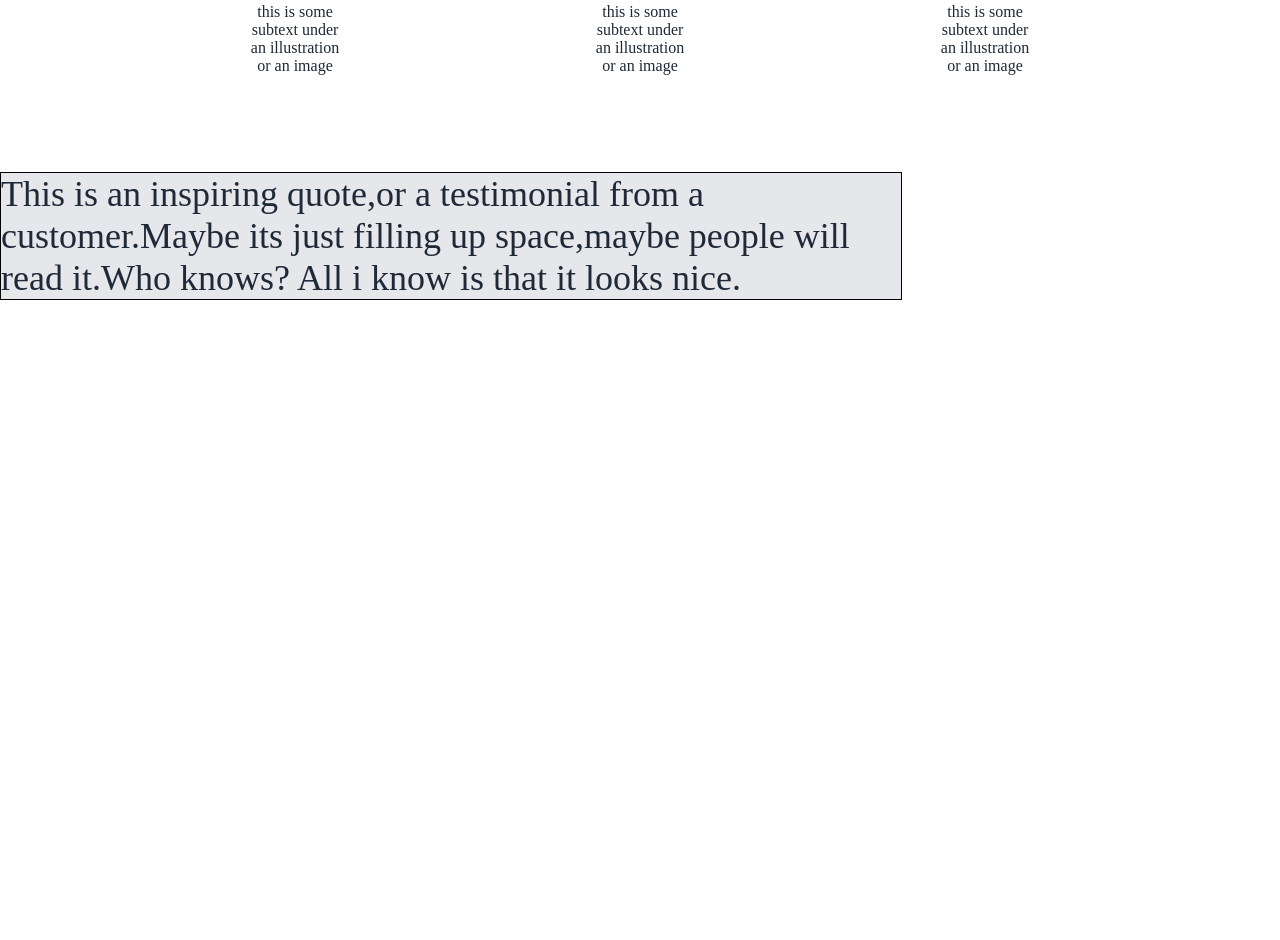
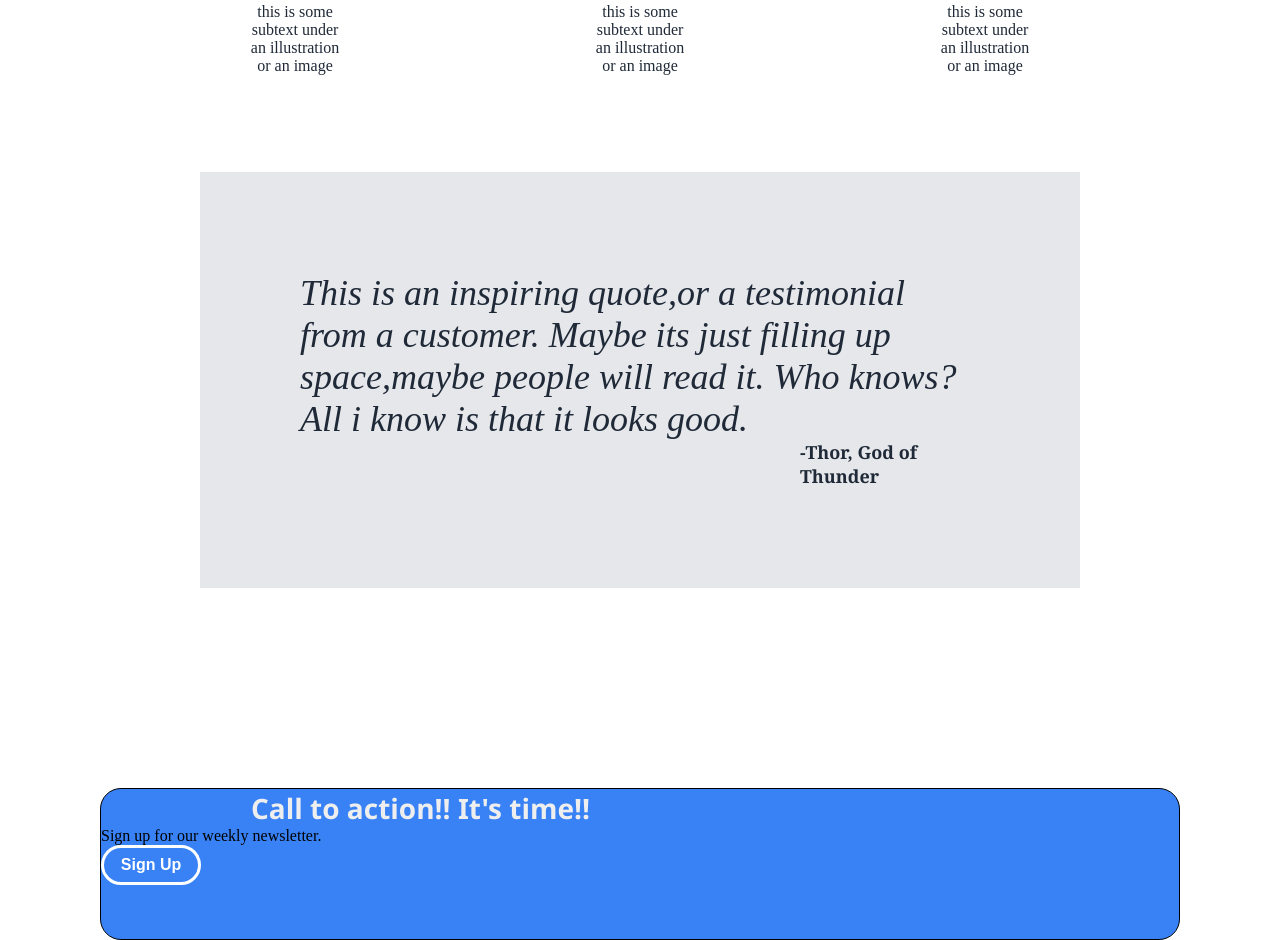
Before and after one commit to AngadDogra/landing-page, a plain HTML site: page index.html in a window 1280 px wide. Shown: the part 666-1606 px from the top of the page. Before the commit the page ends 966 px from the top, so only its background shows below. Drawn offline with Linux system fonts and the light colour scheme.

Commit message:
Completed the quotes section , started on the "call to action" section.

```diff
--- a/index.html
+++ b/index.html
@@ -71,8 +71,31 @@
 
       <div class="quote-container">
         <div class="quote">
-            This is an inspiring quote,or a testimonial from a customer.Maybe its just filling up
-            space,maybe people will read it.Who knows? All i know is that it looks nice.
+            This is an inspiring quote,or a testimonial from a customer.
+            Maybe its just filling up space,maybe people will read it.
+            Who knows? All i know is that it looks good.
+        </div>
+
+        <div class="writer">
+            -Thor, God of Thunder
+        </div>
+      </div>
+      <!-- End of the quote section -->
+
+      <div class="calltoaction-container">
+        <div class="calltoaction-quote-statement">
+        <div class="calltoaction-quote">
+            Call to action!! It's time!!
+        </div>
+
+        <div class="calltoaction-statement">
+            Sign up for our weekly newsletter.
+        </div>
+       </div>
+
+
+        <div class="calltoaction-button">
+            <button>Sign Up</button>
         </div>
       </div>
 
--- a/styles.css
+++ b/styles.css
@@ -113,20 +113,50 @@ button{
 }
 
 .quote-container{
+    margin-right: 200px;
+    margin-left: 200px;
+    padding: 100px;
+
+    font-style: italic;
+    font-size: 36px;
+    color: #1F2937;
     background-color: #E5E7EB;
-    color: #1F2937;
-    font: 36px light italic;
-    border: 1px solid black;
-
 
     display: flex;
-    justify-content: flex-end;
-    max-width: 900px;
+    align-items: flex-start;
+    flex-direction: column;
+}
+
+.writer{
+    font-family: Cambria, Cochin, Georgia, Times, 'Times New Roman', serif;
+    font-style:normal;
+    font-weight: bold;
+    font-size:18px ;
+    padding-left: 500px;
+}
+
+.calltoaction-container{
+    height: 150px;
+    margin-top: 200px;
+    margin-left: 100px;
+    margin-right: 100px;
+    background-color: #3882F6;
+    border: 1px solid black;
+    border-radius: 2cap;
 
 }
 
+.calltoaction-quote{
+    font-family: 'Segoe UI', Tahoma, Geneva, Verdana, sans-serif;
+    font-size: 28px;
+    color: #eee;
+    font-weight: 900;
+    padding-left: 150px ;
+}
 
-.quote{
-    display: flex;
-    justify-content: center;
+.calltoaction-button button{
+    font-size: 16px;
+    height: 40px;
+    border: 3px solid white;
+    border-radius: 5cap;
 }
```
